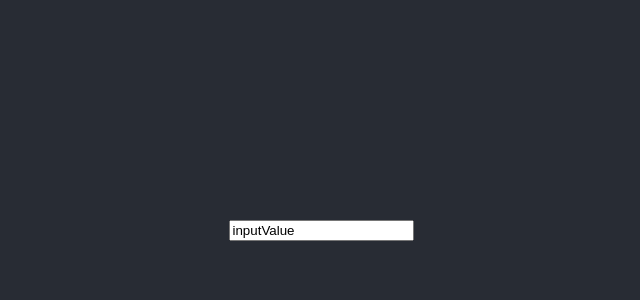
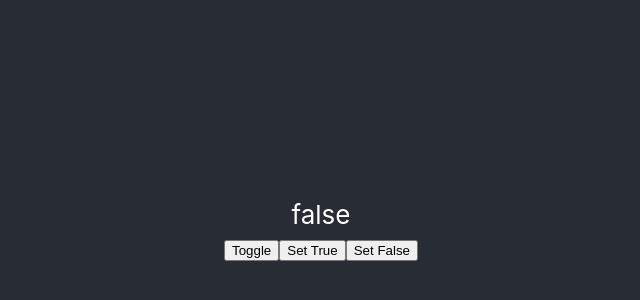
Before and after one commit to loayalsaid1/hooks-simplified, a React (Create React App) app: page / in a window 1280 px wide. Shown: the part 170-470 px from the top of the page, without its empty margins (319-959 px from the left). Built offline with nearby package versions, Linux system fonts and the light colour scheme; the HTML template or start-up script is replaced by a standard one.

Commit message:
useToggle

```diff
--- a/src/App.js
+++ b/src/App.js
@@ -10,8 +10,11 @@ import './App.css';
 // import Main from './useDebugValue/Main';
 // import Main from './useImperativeHandle/Main';
 // import Main from './useId/Main';
+
 // import Main from './customHooks/useLocalStorage/Main';
-import Main from './customHooks/useUpdateLogger/Main';
+// import Main from './customHooks/useUpdateLogger/Main';
+import Main from './customHooks/useToggle/Main';
+
 
 function App() {
   return (
--- /dev/null
+++ b/src/customHooks/useToggle/Main.jsx
@@ -0,0 +1,17 @@
+import React from 'react';
+import useToggle from './useToggle.hook';
+
+export default function Main() {
+  const [value, toggleValue] = useToggle();
+
+  return (
+    <>
+      <div>{`${value}`}</div>
+      <div>
+        <button onClick={toggleValue}>Toggle</button>
+			<button onClick={() => toggleValue(true)}>Set True</button>
+        <button onClick={() => toggleValue(false)}>Set False</button>
+      </div>
+    </>
+  );
+}
--- /dev/null
+++ b/src/customHooks/useToggle/useToggle.hook.js
@@ -0,0 +1,13 @@
+import { useState } from 'react';
+
+export default function useToggle(defaultValue = false) {
+	const [value, setValue] = useState(defaultValue);
+
+	function toggleValue(value) {
+		setValue(currentValue => {
+			return typeof value === 'boolean' ? value : !currentValue;
+		})
+	}
+
+	return [value, toggleValue];
+}
```
